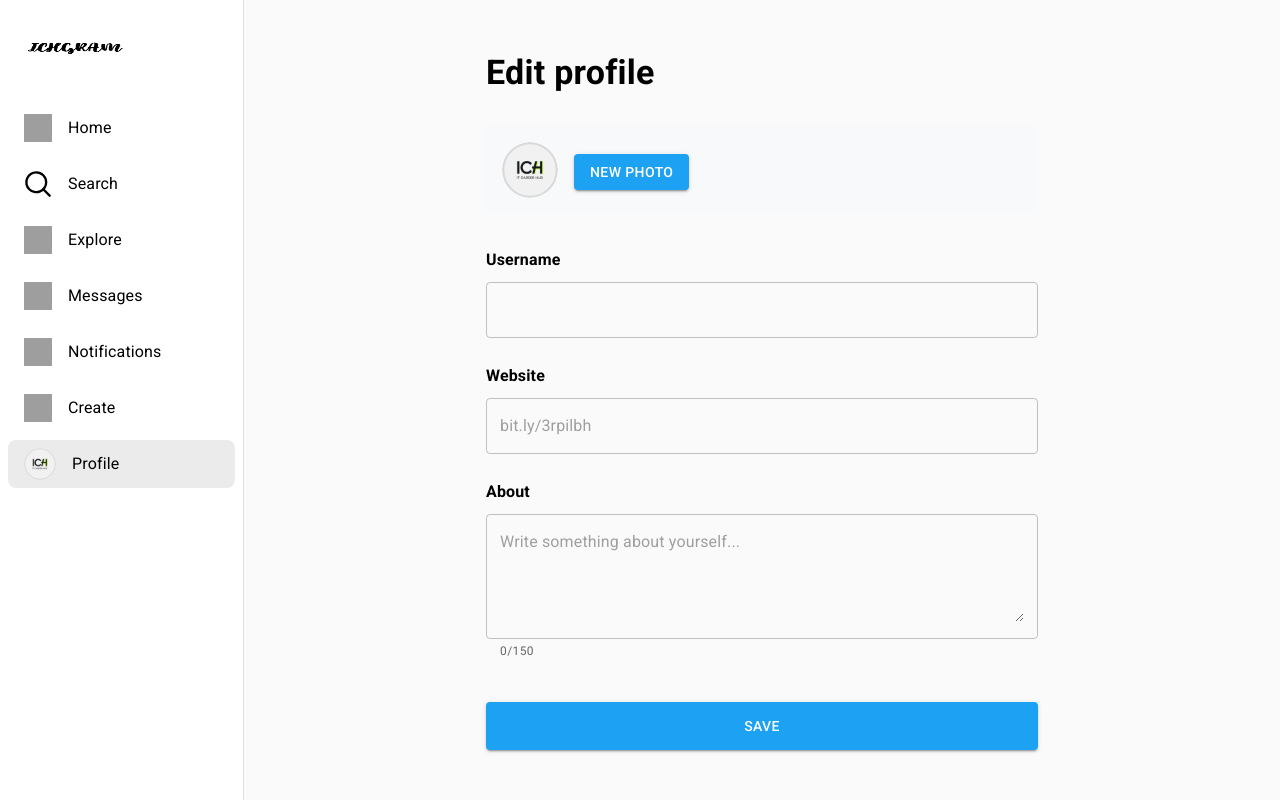
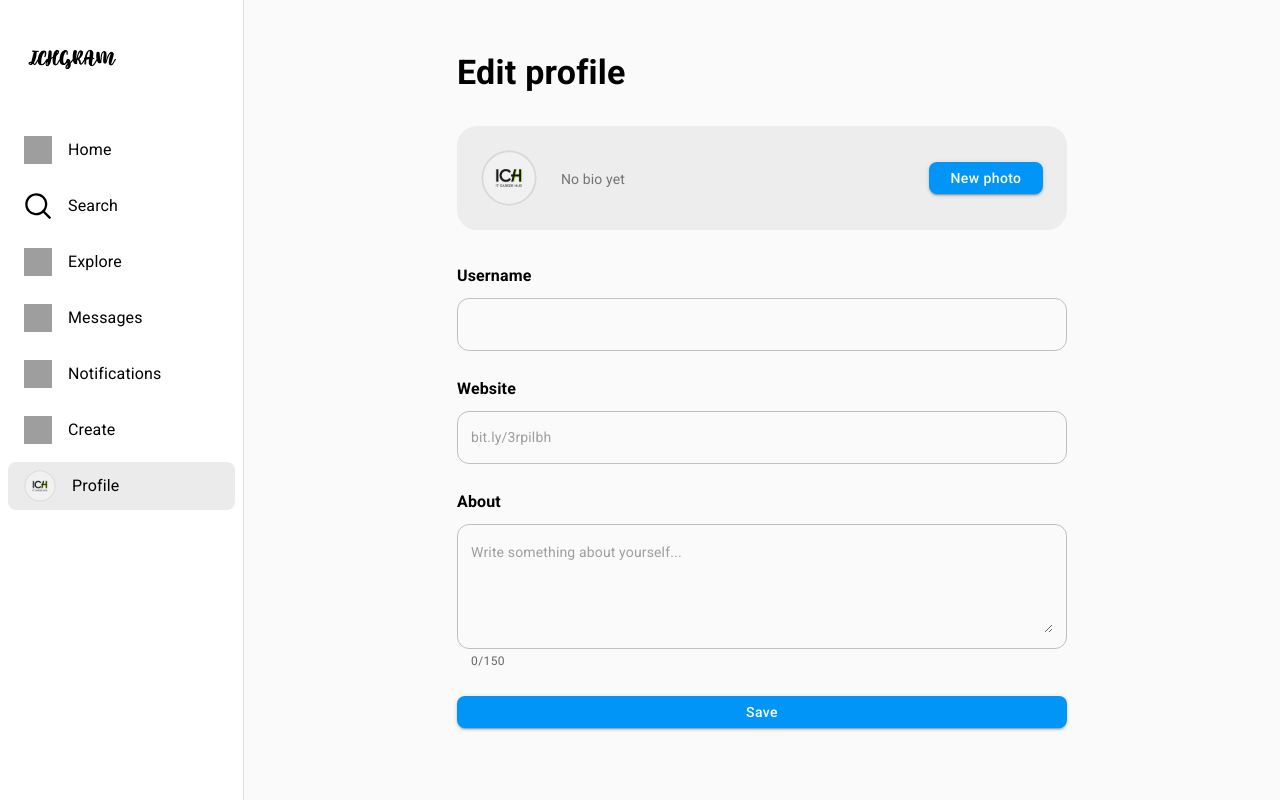
Before and after one commit to OleksandrZhurba-san/final_project_ichgram, a React (Vite) app in the folder client/: page /profile/edit in a window 1280 px wide. Built offline with nearby package versions, Linux system fonts and the light colour scheme; no server answers; sample sign-in values are in the browser's storage; grey boxes are pictures that could not be loaded.

Commit message:
chore: layout adjustements cuz fuck socket.io right ?

```diff
--- a/client/src/components/PostCard/PostCardStyles.js
+++ b/client/src/components/PostCard/PostCardStyles.js
@@ -1,10 +1,8 @@
 export const styles = {
   postContainer: {
     maxWidth: 404,
-    height: 700,
     width: "100%",
     borderBottom: "1px solid #dbdbdb",
-    gap: 2,
     boxShadow: 3,
   },
   followBtn: {
@@ -24,11 +22,11 @@ export const styles = {
   likeUndCommentContainer: {
     display: "flex",
     flexDirection: "column",
-    gap: 1,
+    gap: 0.5,
   },
   likeUndCommentImgContainer: {
     display: "flex",
-    gap: 2,
+    gap: 0.5,
   },
   likeCount: {
     fontWeight: 700,
@@ -36,7 +34,7 @@ export const styles = {
   },
   postDescriptionContainer: {
     display: "flex",
-    gap: 1,
+    gap: 0.5,
     alignItems: "center",
   },
   fullName: {
--- a/client/src/components/PostModal/PostModal.jsx
+++ b/client/src/components/PostModal/PostModal.jsx
@@ -28,7 +28,7 @@ import {
 import { timeAgo } from "../../utils/date";
 import { useNavigate } from "react-router-dom";
 
-const PostModal = ({ closeModal, isOpenModal }) => {
+const PostModal = ({ handleClose, open, fullScreen }) => {
   const dispatch = useDispatch();
   const navigate = useNavigate();
   const { comments, isLoading: commentsLoading } = useSelector(
@@ -48,10 +48,10 @@ const PostModal = ({ closeModal, isOpenModal }) => {
   }, [dispatch, selectedPost?._id]);
 
   useEffect(() => {
-    if (selectedPost?._id && isOpenModal) {
+    if (selectedPost?._id && open) {
       dispatch(getAllCommentsByPost(selectedPost._id));
     }
-  }, [dispatch, selectedPost?._id, isOpenModal]);
+  }, [dispatch, selectedPost?._id, open]);
 
   const handleAddComment = async () => {
     if (!newComment.trim() || !selectedPost?._id) return;
@@ -76,7 +76,7 @@ const PostModal = ({ closeModal, isOpenModal }) => {
     navigate(`/profile/${userId}`);
   };
 
-  if (!isOpenModal) return null;
+  if (!open) return null;
 
   const isLiked = selectedPost?._id
     ? likesByPostId[selectedPost._id]?.liked || false
@@ -87,10 +87,11 @@ const PostModal = ({ closeModal, isOpenModal }) => {
 
   return (
     <Dialog
-      open={isOpenModal}
-      onClose={closeModal}
+      open={open}
+      onClose={handleClose}
       maxWidth="lg"
       fullWidth
+      fullScreen={fullScreen}
       PaperProps={{
         sx: {
           maxHeight: "90vh",
--- a/client/src/components/Profile/Profile.jsx
+++ b/client/src/components/Profile/Profile.jsx
@@ -52,14 +52,15 @@ const Profile = () => {
   useEffect(() => {
     const targetUserId = userId || user?.id;
     if (targetUserId) {
+      dispatch(getPostsByUser(targetUserId));
+      dispatch(getUserFollowers(targetUserId));
+      dispatch(getUserFollowings(user.id));
+
       if (!isOwnProfile) {
         dispatch(fetchUserById(targetUserId));
       }
-      dispatch(getPostsByUser(targetUserId));
-      dispatch(getUserFollowers(targetUserId));
-      dispatch(getUserFollowings(user.id));
     }
-  }, [dispatch, userId, user, isOwnProfile]);
+  }, [dispatch, userId, user?.id, isOwnProfile]);
 
   const handleLogout = () => {
     dispatch(logout());
@@ -85,12 +86,11 @@ const Profile = () => {
 
   const handleImageClick = async (post) => {
     try {
-      setIsOpenModal(true);
       await dispatch(fetchPostById(post._id));
       dispatch(getAllCommentsByPost(post._id));
+      setIsOpenModal(true);
     } catch (error) {
       console.error("Error fetching post data:", error);
-      setIsOpenModal(false);
     }
   };
 
--- a/client/src/components/sideNav/SideNav.jsx
+++ b/client/src/components/sideNav/SideNav.jsx
@@ -121,7 +121,11 @@ const SideNav = () => {
             component="img"
             src={Logo}
             alt="Logo"
-            sx={{ height: "32px", width: "103px" }}
+            sx={{
+              height: "54px",
+              width: "97px",
+              objectFit: "contain",
+            }}
           />
         )}
         {isMobile && (
@@ -129,7 +133,11 @@ const SideNav = () => {
             component="img"
             src={Logo}
             alt="Logo"
-            sx={{ height: "24px", width: "24px" }}
+            sx={{
+              height: "32px",
+              width: "32px",
+              objectFit: "contain",
+            }}
           />
         )}
       </Box>
--- a/client/src/pages/EditProfile/EditProfile.jsx
+++ b/client/src/pages/EditProfile/EditProfile.jsx
@@ -15,7 +15,7 @@ import User from "../../assets/icons/user.svg";
 const EditProfile = () => {
   const dispatch = useDispatch();
   const navigate = useNavigate();
-  const { currentUser } = useSelector((state) => state.user);
+  const { loggedInUser } = useSelector((state) => state.user);
   // const { user: authUser } = useSelector((state) => state.auth);
 
   const [formData, setFormData] = useState({
@@ -27,16 +27,16 @@ const EditProfile = () => {
   });
 
   useEffect(() => {
-    if (currentUser?.data) {
+    if (loggedInUser?.data) {
       setFormData({
-        username: currentUser.data.username || "",
-        website: currentUser.data.website || "",
-        bio: currentUser.data.bio || "",
+        username: loggedInUser.data.username || "",
+        website: loggedInUser.data.website || "",
+        bio: loggedInUser.data.bio || "",
         image: null,
-        imagePreview: currentUser.data.image || User,
+        imagePreview: loggedInUser.data.image || User,
       });
     }
-  }, [currentUser]);
+  }, [loggedInUser?.data]);
 
   const handleImageChange = (event) => {
     const file = event.target.files[0];
@@ -103,8 +103,21 @@ const EditProfile = () => {
   };
 
   return (
-    <Container maxWidth="sm">
-      <Box sx={{ py: 4 }}>
+    <Box
+      sx={{
+        display: "flex",
+        flexDirection: "column",
+        alignItems: "center",
+        width: "100%",
+        py: 4,
+      }}
+    >
+      <Box
+        sx={{
+          width: "100%",
+          maxWidth: "610px",
+        }}
+      >
         <Typography variant="h4" sx={{ mb: 4, fontWeight: "bold" }}>
           Edit profile
         </Typography>
@@ -113,11 +126,13 @@ const EditProfile = () => {
           sx={{
             display: "flex",
             alignItems: "center",
-            gap: 2,
+            justifyContent: "center",
+            gap: 3,
             mb: 4,
-            bgcolor: "#f8f9fa",
-            p: 2,
-            borderRadius: 1,
+            bgcolor: "rgba(115, 115, 115, 0.098)",
+            p: 3,
+            borderRadius: "20px",
+            width: "100%",
           }}
         >
           <Avatar
@@ -125,16 +140,42 @@ const EditProfile = () => {
             alt="Profile"
             sx={{ width: 56, height: 56 }}
           />
-          <Box>
-            <Typography variant="h6" sx={{ mb: 0.5 }}>
+          <Box sx={{ flex: 1 }}>
+            <Typography
+              variant="h6"
+              sx={{
+                mb: 0.5,
+                color: "#000",
+                fontWeight: "bold",
+                fontSize: "16px",
+              }}
+            >
               {formData.username}
             </Typography>
+            <Typography
+              variant="body1"
+              sx={{
+                color: "#737373",
+                fontSize: "14px",
+              }}
+            >
+              {formData.bio || "No bio yet"}
+            </Typography>
+          </Box>
+          <Box>
             <Button
               variant="contained"
               component="label"
               sx={{
-                bgcolor: "#1da1f2",
-                "&:hover": { bgcolor: "#1a91da" },
+                width: "114px",
+                height: "32px",
+                borderRadius: "8px",
+                bgcolor: "#0095F6",
+                color: "#fff",
+                textTransform: "none",
+                "&:hover": {
+                  bgcolor: "#1877F2",
+                },
               }}
             >
               New photo
@@ -148,9 +189,19 @@ const EditProfile = () => {
           </Box>
         </Box>
 
-        <Box sx={{ display: "flex", flexDirection: "column", gap: 3 }}>
+        <Box
+          sx={{
+            display: "flex",
+            flexDirection: "column",
+            gap: 3,
+            width: "100%",
+          }}
+        >
           <Box>
-            <Typography variant="subtitle1" sx={{ mb: 1, fontWeight: "bold" }}>
+            <Typography
+              variant="subtitle1"
+              sx={{ mb: 1, fontWeight: "bold", fontSize: "16px" }}
+            >
               Username
             </Typography>
             <TextField
@@ -159,11 +210,22 @@ const EditProfile = () => {
               value={formData.username}
               onChange={handleInputChange}
               variant="outlined"
+              sx={{
+                "& .MuiOutlinedInput-root": {
+                  borderRadius: "12px",
+                },
+                "& .MuiOutlinedInput-input": {
+                  fontSize: "14px",
+                },
+              }}
             />
           </Box>
 
           <Box>
-            <Typography variant="subtitle1" sx={{ mb: 1, fontWeight: "bold" }}>
+            <Typography
+              variant="subtitle1"
+              sx={{ mb: 1, fontWeight: "bold", fontSize: "16px" }}
+            >
               Website
             </Typography>
             <TextField
@@ -173,11 +235,22 @@ const EditProfile = () => {
               onChange={handleInputChange}
               variant="outlined"
               placeholder="bit.ly/3rpilbh"
+              sx={{
+                "& .MuiOutlinedInput-root": {
+                  borderRadius: "12px",
+                },
+                "& .MuiOutlinedInput-input": {
+                  fontSize: "14px",
+                },
+              }}
             />
           </Box>
 
           <Box>
-            <Typography variant="subtitle1" sx={{ mb: 1, fontWeight: "bold" }}>
+            <Typography
+              variant="subtitle1"
+              sx={{ mb: 1, fontWeight: "bold", fontSize: "16px" }}
+            >
               About
             </Typography>
             <TextField
@@ -189,6 +262,14 @@ const EditProfile = () => {
               onChange={handleInputChange}
               variant="outlined"
               placeholder="Write something about yourself..."
+              sx={{
+                "& .MuiOutlinedInput-root": {
+                  borderRadius: "12px",
+                },
+                "& .MuiOutlinedInput-input": {
+                  fontSize: "14px",
+                },
+              }}
               InputProps={{
                 sx: { "& .MuiOutlinedInput-input": { resize: "vertical" } },
               }}
@@ -201,17 +282,21 @@ const EditProfile = () => {
             fullWidth
             onClick={handleSubmit}
             sx={{
-              mt: 2,
-              bgcolor: "#1da1f2",
-              "&:hover": { bgcolor: "#1a91da" },
-              py: 1.5,
+              height: "32px",
+              borderRadius: "8px",
+              bgcolor: "#0095F6",
+              color: "#fff",
+              textTransform: "none",
+              "&:hover": {
+                bgcolor: "#1877F2",
+              },
             }}
           >
             Save
           </Button>
         </Box>
       </Box>
-    </Container>
+    </Box>
   );
 };
 
--- a/client/src/pages/Explore/ExplorePage.jsx
+++ b/client/src/pages/Explore/ExplorePage.jsx
@@ -8,7 +8,8 @@ import {
   clearSelectedPost,
 } from "../../store/slices/postsSlice";
 import { getAllCommentsByPost } from "../../store/slices/commentsSlice";
-import PostModal from "../../components/PostModal/PostModal";
+// import PostModal from "../../components/PostModal/PostModal";
+import { PostModal } from "../../components";
 
 const ExplorePage = () => {
   const theme = useTheme();
--- a/client/src/pages/Home/Home.jsx
+++ b/client/src/pages/Home/Home.jsx
@@ -122,9 +122,9 @@ const Home = () => {
         sx={{
           display: "flex",
           flexWrap: "wrap",
-          gap: { xs: 2, md: 3 },
+          gap: "39px",
           justifyContent: "center",
-          maxWidth: "1800px",
+          maxWidth: "1200px", // will fit 2 posts in a row
           width: "100%",
         }}
       >
@@ -135,8 +135,8 @@ const Home = () => {
                 sx={{
                   width: {
                     xs: "100%",
-                    sm: "450px",
-                    md: "500px",
+                    sm: "404px",
+                    md: "404px",
                   },
                   maxWidth: "100%",
                 }}
@@ -150,8 +150,8 @@ const Home = () => {
                 sx={{
                   width: {
                     xs: "100%",
-                    sm: "450px",
-                    md: "500px",
+                    sm: "404px",
+                    md: "404px",
                   },
                   maxWidth: "100%",
                 }}
```
